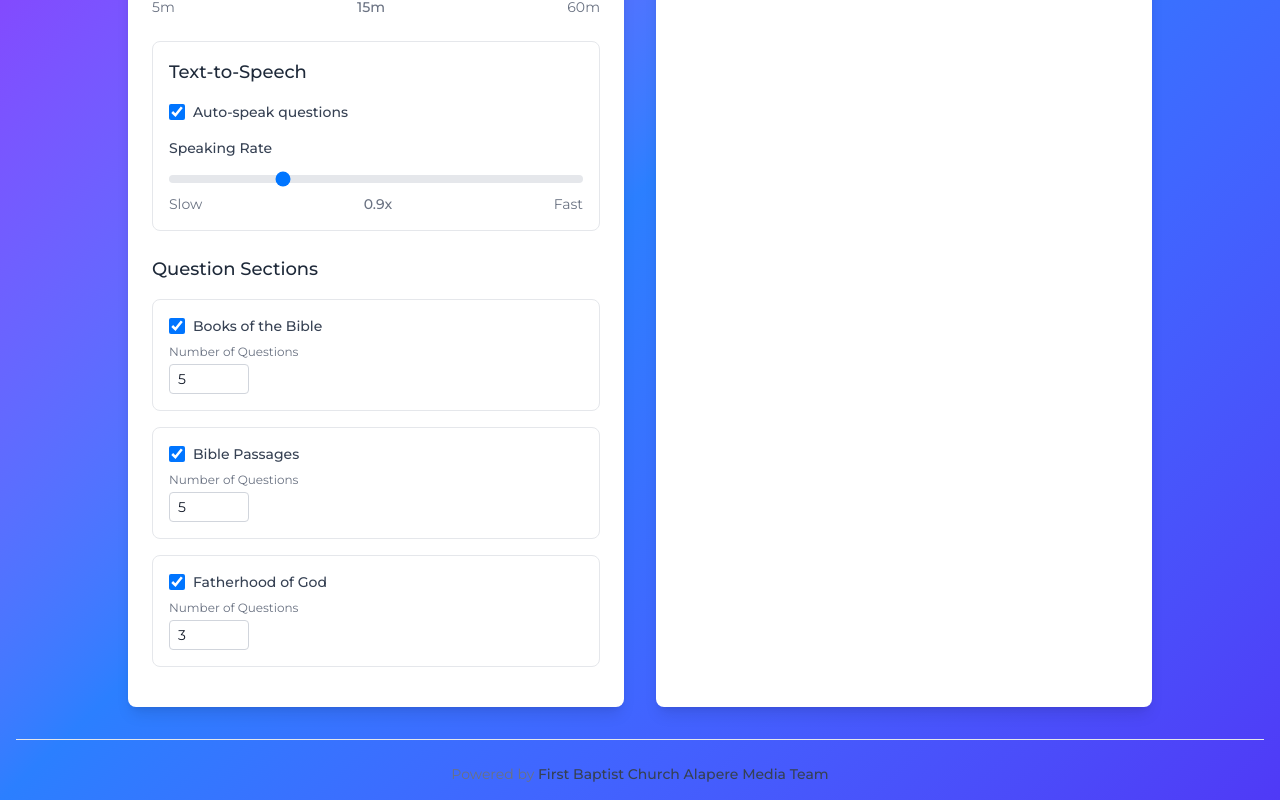
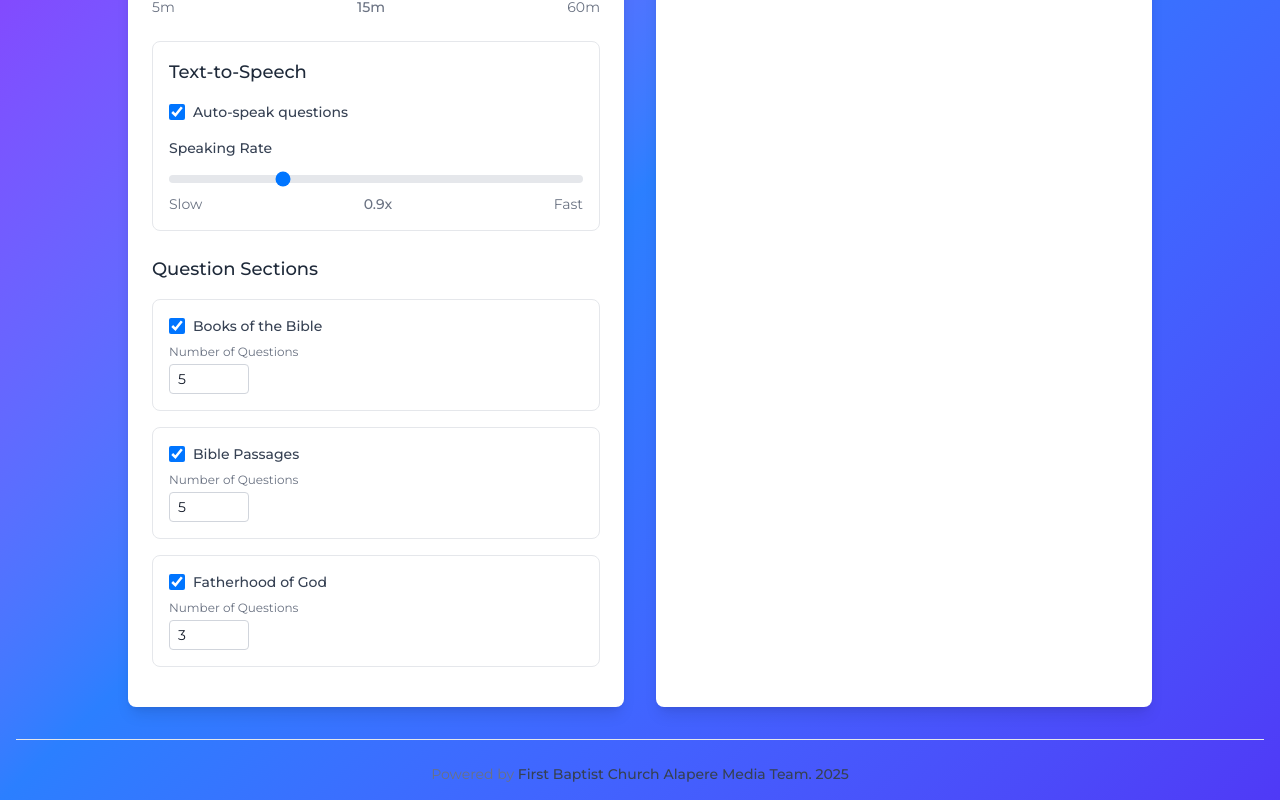
Before and after one commit to zt4ff/sword-driller, a Next.js app: page / in a window 1280 px wide. Shown: the part 415-1215 px from the top of the page. Built offline with nearby package versions, Linux system fonts and the light colour scheme.

Commit message:
feat: update footer

```diff
--- a/src/app/page.tsx
+++ b/src/app/page.tsx
@@ -343,7 +343,7 @@ export default function Home() {
             <div className="text-center">
               <button
                 onClick={() => {
-                  stop(); // Stop any ongoing speech
+                  stop();
                   setIsTraining(false);
                   setCurrentQuestion(null);
                   setIsSearchPhase(false);
@@ -363,7 +363,7 @@ export default function Home() {
           <p className="text-sm text-gray-500 dark:text-gray-400">
             Powered by{" "}
             <span className="font-medium text-gray-700 dark:text-gray-300">
-              First Baptist Church Alapere Media Team
+              First Baptist Church Alapere Media Team. 2025
             </span>
           </p>
         </div>
```
